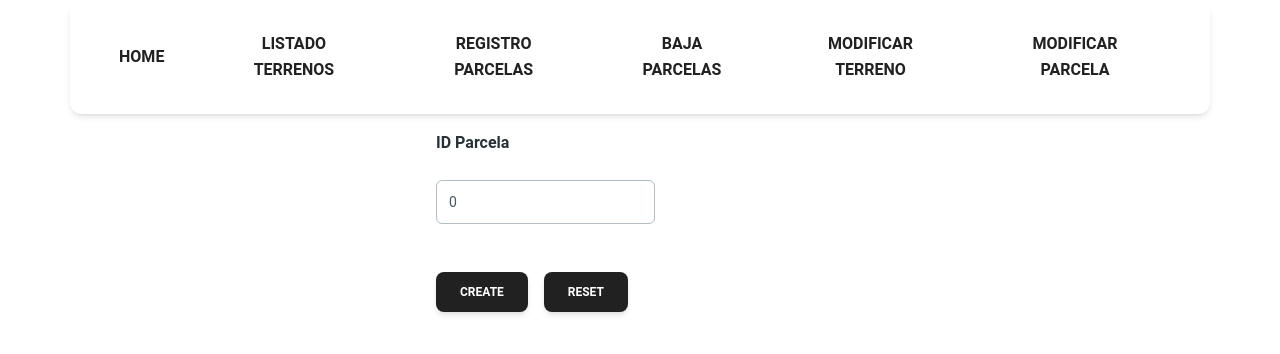
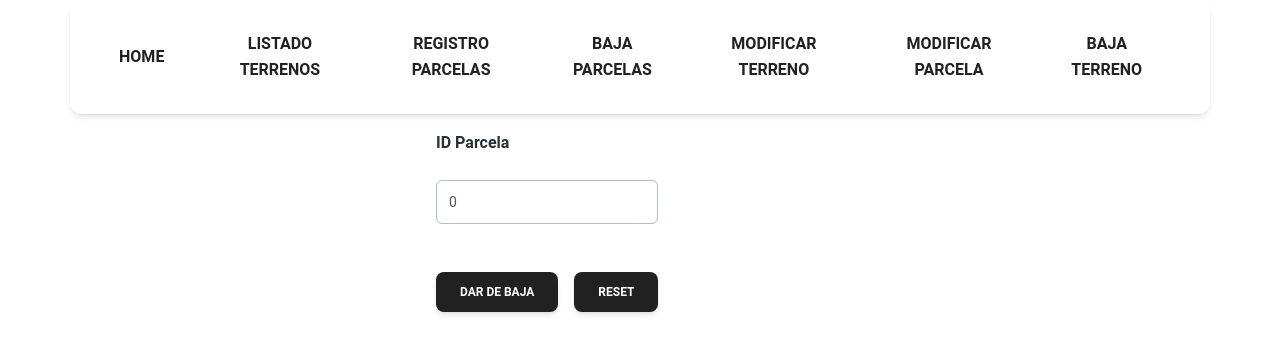
Before and after one commit to mciccale/Gestion-de-Terrenos, a React (Vite) app in the folder client/: page /parcelas/baja in a window 1280 px wide. Shown: the top 354 px of the page. Built offline with nearby package versions, Linux system fonts and the light colour scheme.

Commit message:
Ligeras Correcciones

```diff
--- a/client/src/components/BajaParcelas.jsx
+++ b/client/src/components/BajaParcelas.jsx
@@ -24,10 +24,7 @@ const bajaParcela = () => {
     }
     const handleReset = async (event) => {
         event.preventDefault()
-        setTerreno_id(0)
-        setUbicacion('')
-        setHectareas(0)
-        setCoordenadas([[0, 0], [0, 0], [0, 0], [0, 0]])
+        setParcela_id(0)
     }
     return (
         <>
@@ -39,7 +36,7 @@ const bajaParcela = () => {
                                 <FormInput entry={parcela_id} setEntry={setParcela_id} entryName={"ID Parcela"} type={"number"} />
                                 <div className='flex items-center w-max gap-4'>
                                     <Button type="submit" className="mt-6" >
-                                        Create
+                                        Dar de Baja
                                     </Button>
                                     <Button className="mt-6" onClick={handleReset}>
                                         Reset
--- a/client/src/components/BajaTerrenos.jsx
+++ b/client/src/components/BajaTerrenos.jsx
@@ -2,6 +2,7 @@ import { toast } from 'react-toastify';
 import { useState } from 'react';
 import FormInput from './FormInput';
 import terrenos from '../services/terrenos';
+import { Button, Card } from '@material-tailwind/react';
 const bajaTerreno = () => {
     const [terreno_id, setTerreno_id] = useState(0)
 
@@ -23,21 +24,18 @@ const bajaTerreno = () => {
     const handleReset = async (event) => {
         event.preventDefault()
         setTerreno_id(0)
-        setUbicacion('')
-        setHectareas(0)
-        setCoordenadas([[0, 0], [0, 0], [0, 0], [0, 0]])
     }
     return (
         <>
             <div style={{ display: 'flex', justifyContent: 'center' }}>
-                <Card color="transparent" shadow={false}></Card>
+                <Card color="transparent" shadow={false}>
                     <form className="w-full max-w-screen-lg sm:w-96" onSubmit={handleBajaTerreno}>
                         <div className="flex flex-wrap -mx-3 mb-6">
                             <div className="mb-1 flex flex-col gap-6">
                                 <FormInput entry={terreno_id} setEntry={setTerreno_id} entryName={"ID Terreno"} type={"number"} />
                                 <div className='flex items-center w-max gap-4'>
                                     <Button type="submit" className="mt-6" >
-                                    Create
+                                        Dar de Baja
                                     </Button>
                                     <Button className="mt-6" onClick={handleReset}>
                                         Reset
@@ -46,6 +44,7 @@ const bajaTerreno = () => {
                             </div>
                         </div>
                     </form>
+                </Card>
             </div>
         </>
     )
--- a/client/src/components/Menu.jsx
+++ b/client/src/components/Menu.jsx
@@ -42,6 +42,9 @@ const Menu = () => {
           <Link style={padding} to="/parcelas/modificar">
             <Button variant="text"><Estilo texto="Modificar Parcela"></Estilo></Button>
           </Link>
+          <Link style={padding} to="/terrenos/baja">
+            <Button variant="text"><Estilo texto="Baja Terreno"></Estilo></Button>
+          </Link>
         </div>
       </Navbar>
     </>
```
Lines whose indentation alone changed are shown as unchanged.
